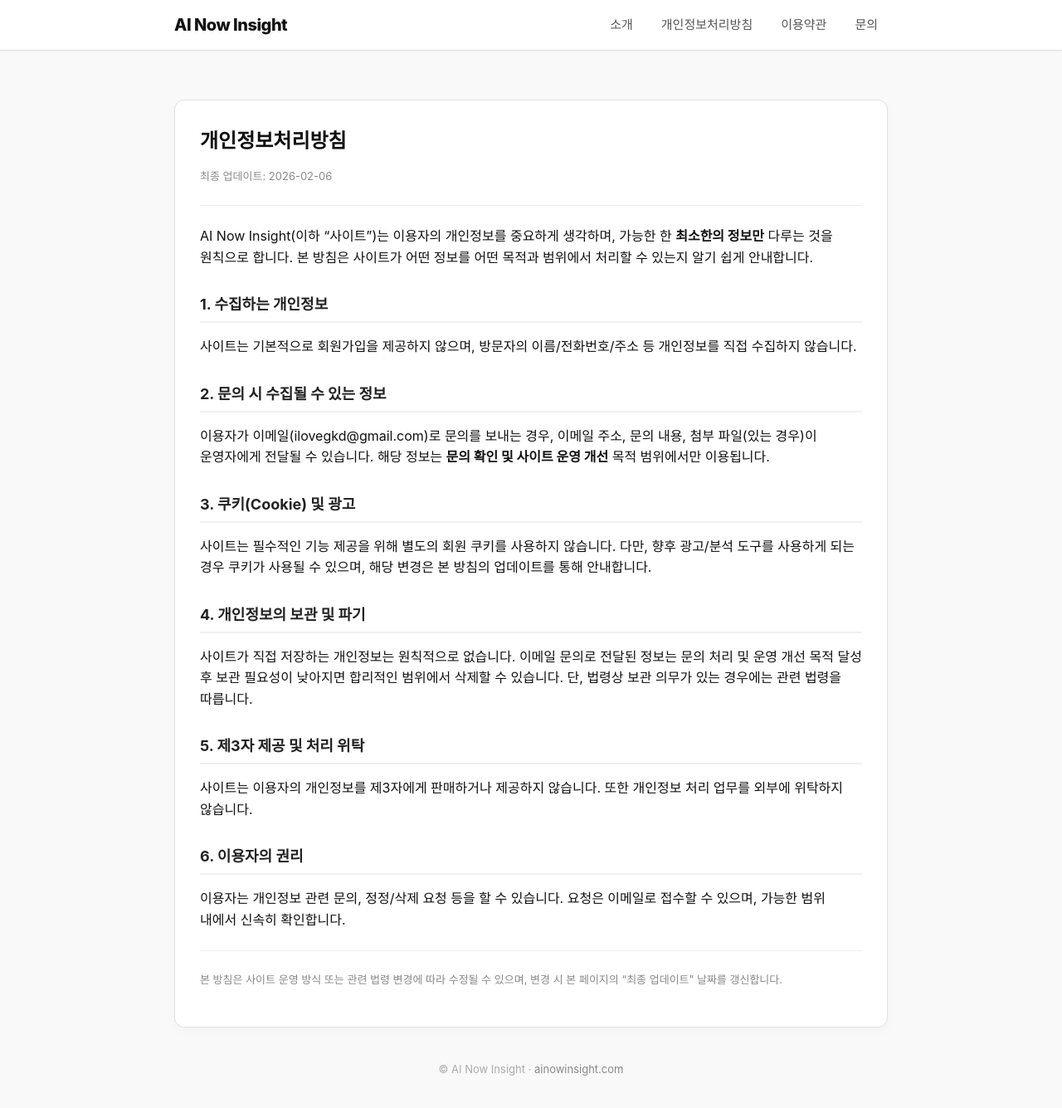
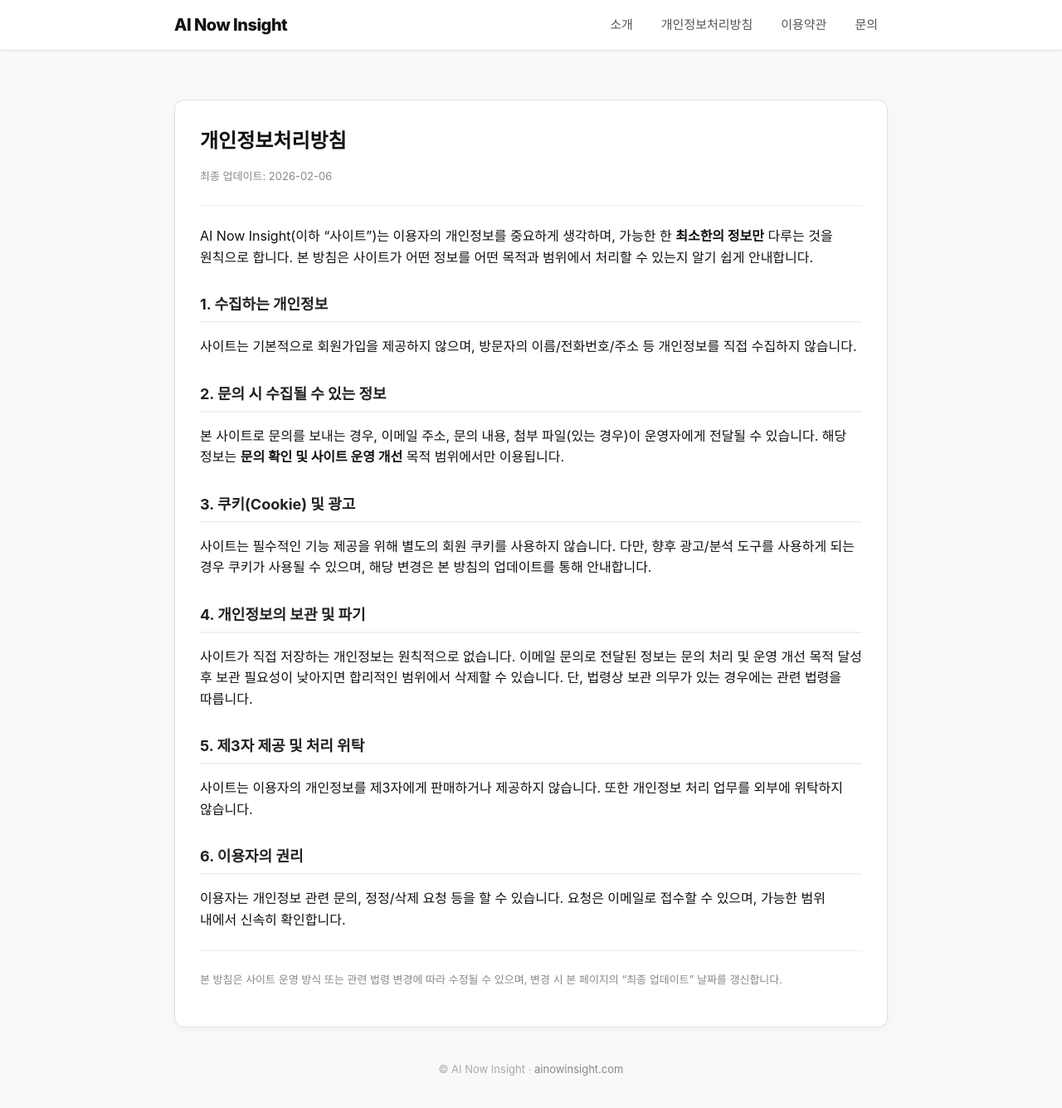
Before and after one commit to ilovegkd/ilovegkd.github.io, a Jekyll site: the page privacy.html, which Jekyll copies as it is, in a window 1280 px wide and 1339 px high. Shown: the top 1335 px of the window at 83% size. Built offline with Jekyll 4.4.1, drawn with Linux system fonts in a browser that asks for light colours.

Commit message:
Update privacy.html

```diff
--- a/privacy.html
+++ b/privacy.html
@@ -43,7 +43,7 @@
 
         <h2 class="h2">2. 문의 시 수집될 수 있는 정보</h2>
         <p>
-          이용자가 이메일(<a href="mailto:ilovegkd@gmail.com">ilovegkd@gmail.com</a>)로 문의를 보내는 경우,
+          본 사이트로 문의를 보내는 경우,
           이메일 주소, 문의 내용, 첨부 파일(있는 경우)이 운영자에게 전달될 수 있습니다.
           해당 정보는 <strong>문의 확인 및 사이트 운영 개선</strong> 목적 범위에서만 이용됩니다.
         </p>
```
